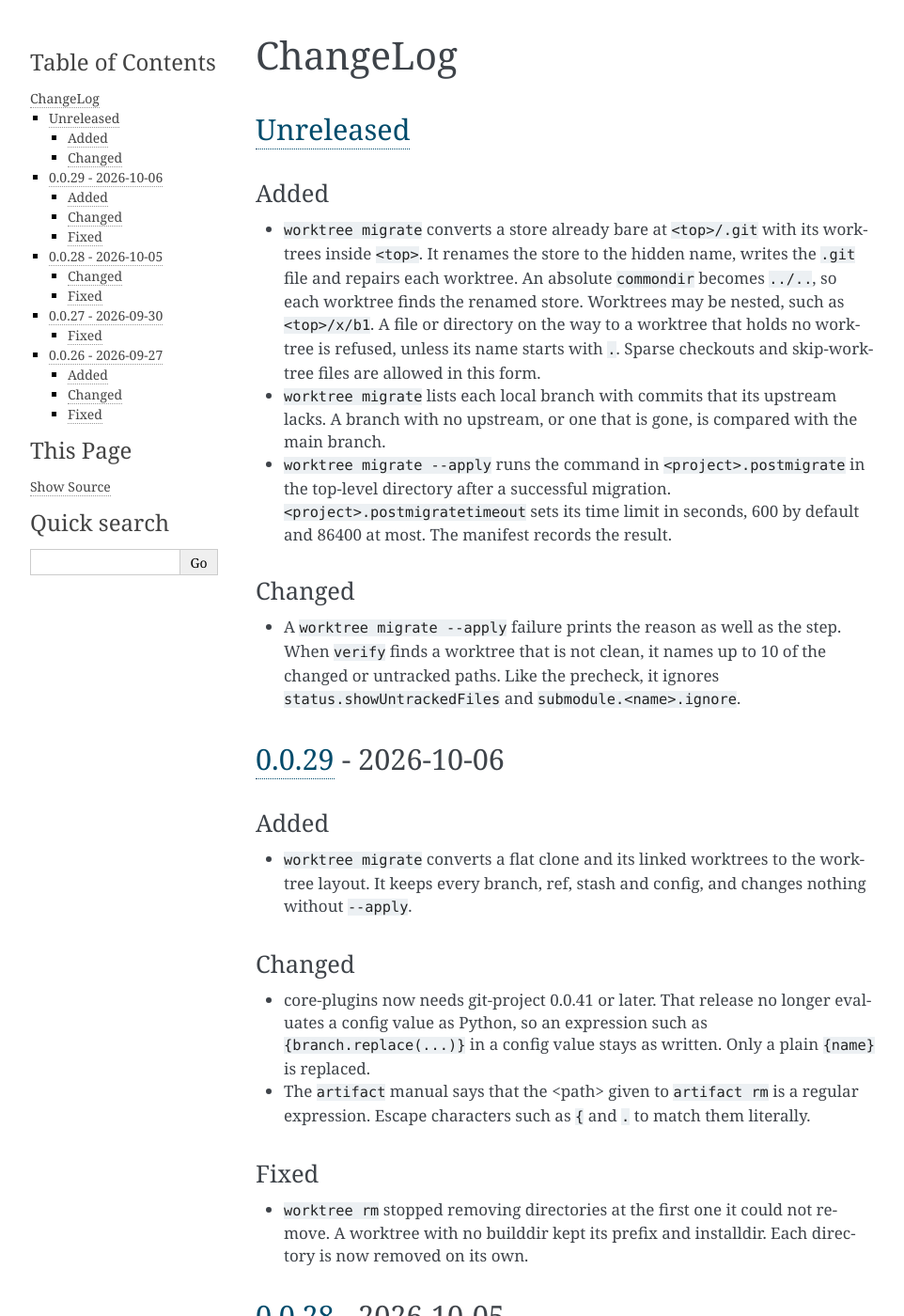
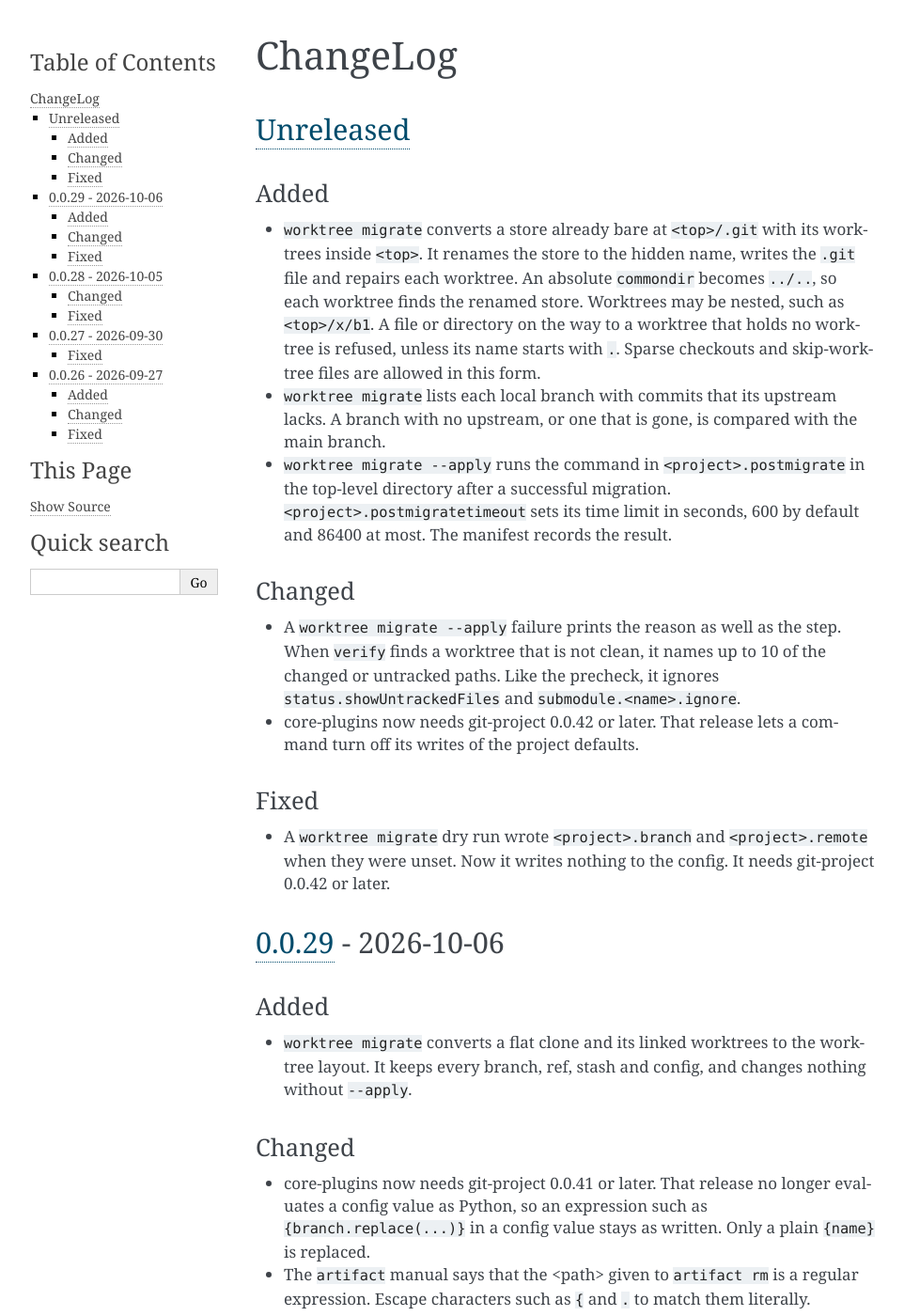
Before and after one commit to greened/git-project-core-plugins, a Sphinx documentation site: the page built from docs/changelog.rst, in a window 1280 px wide and 1400 px high. Shown: the whole window at 94% size, without its empty margins (148-1110 px from the left). Built offline with Sphinx 7.4.7, drawn with Linux system fonts in a browser that asks for light colours.

Commit message:
worktree: a migrate dry run leaves the config as it was
A dry run set <project>.branch and <project>.remote when they were
unset. git-project 0.0.42 lets a command turn its project-default
writes off with set_defaults(write_project_defaults=False), and the
migrate parser now does. --apply still ends with the defaults in the
new store.

The dry-run message and the manual no longer say these were the only
writes. requirements.txt raises the floor to git-project 0.0.42.

```diff
--- a/docs/changelog.rst
+++ b/docs/changelog.rst
@@ -54,6 +54,14 @@ Changed
   step. When ``verify`` finds a worktree that is not clean, it names up to
   10 of the changed or untracked paths. Like the precheck, it ignores
   ``status.showUntrackedFiles`` and ``submodule.<name>.ignore``.
+- core-plugins now needs git-project 0.0.42 or later. That release lets a
+  command turn off its writes of the project defaults.
+
+Fixed
+.....
+- A ``worktree migrate`` dry run wrote ``<project>.branch`` and
+  ``<project>.remote`` when they were unset. Now it writes nothing to the
+  config. It needs git-project 0.0.42 or later.
 
 `0.0.29`_ - 2026-10-06
 ----------------------
--- a/requirements.txt
+++ b/requirements.txt
@@ -19,5 +19,5 @@
 # You should have received a copy of the GNU Affero General Public License along
 # with git-project. If not, see <https://www.gnu.org/licenses/>.
 
-git-project >= 0.0.41
+git-project >= 0.0.42
 pytest-console-scripts
```
Also changed, not shown: 2 other files.
